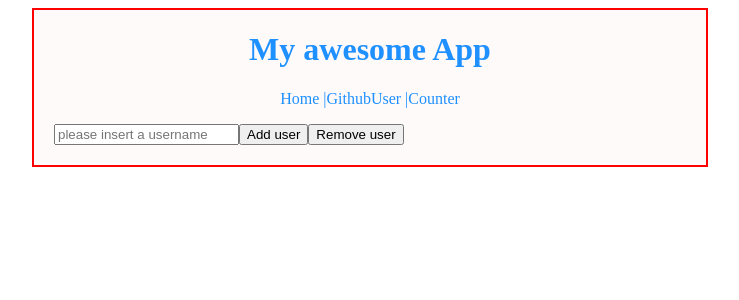
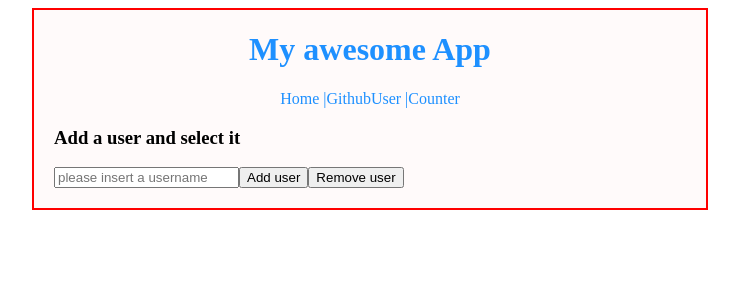
Before and after one commit to Martybb01/react-exercises, a React (Create React App) app: page /users in a window 1280 px wide. Shown: the top 300 px of the page, without its empty margins (270-1009 px from the left). Built offline with nearby package versions, Linux system fonts and the light colour scheme.

Commit message:
End react-router-07

```diff
--- a/src/App.js
+++ b/src/App.js
@@ -24,6 +24,7 @@
           <Route path="/" element={<Welcome name="Martina" />} />
           <Route path="/counter" element={<ClickCounter />} />
           <Route path="/users" element={<GithubUserList />}>
+            <Route index element={<h3>Add a user and select it</h3>} />
             <Route path=":username" element={<ShowGithubUser />} />
           </Route>
           <Route
```
